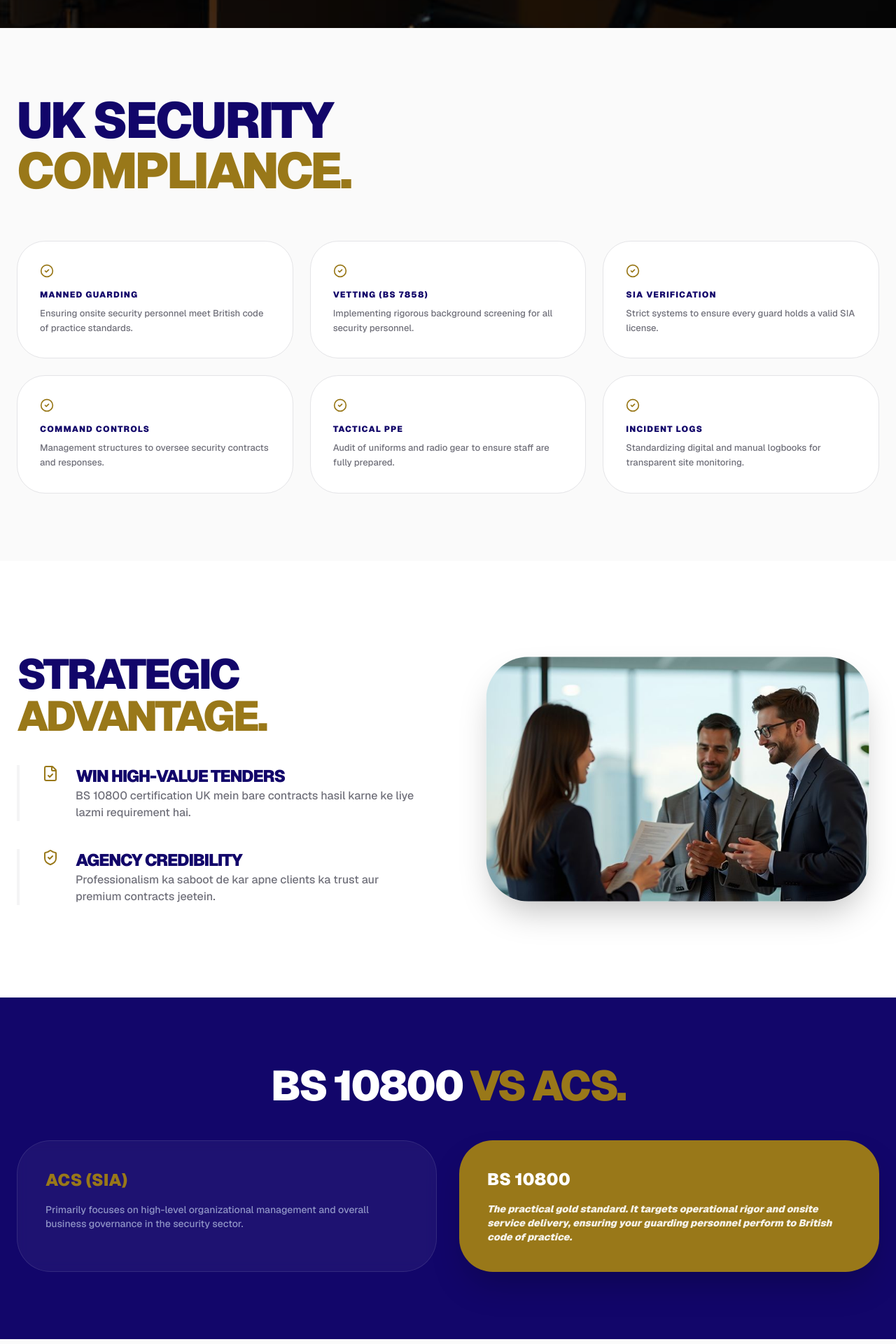
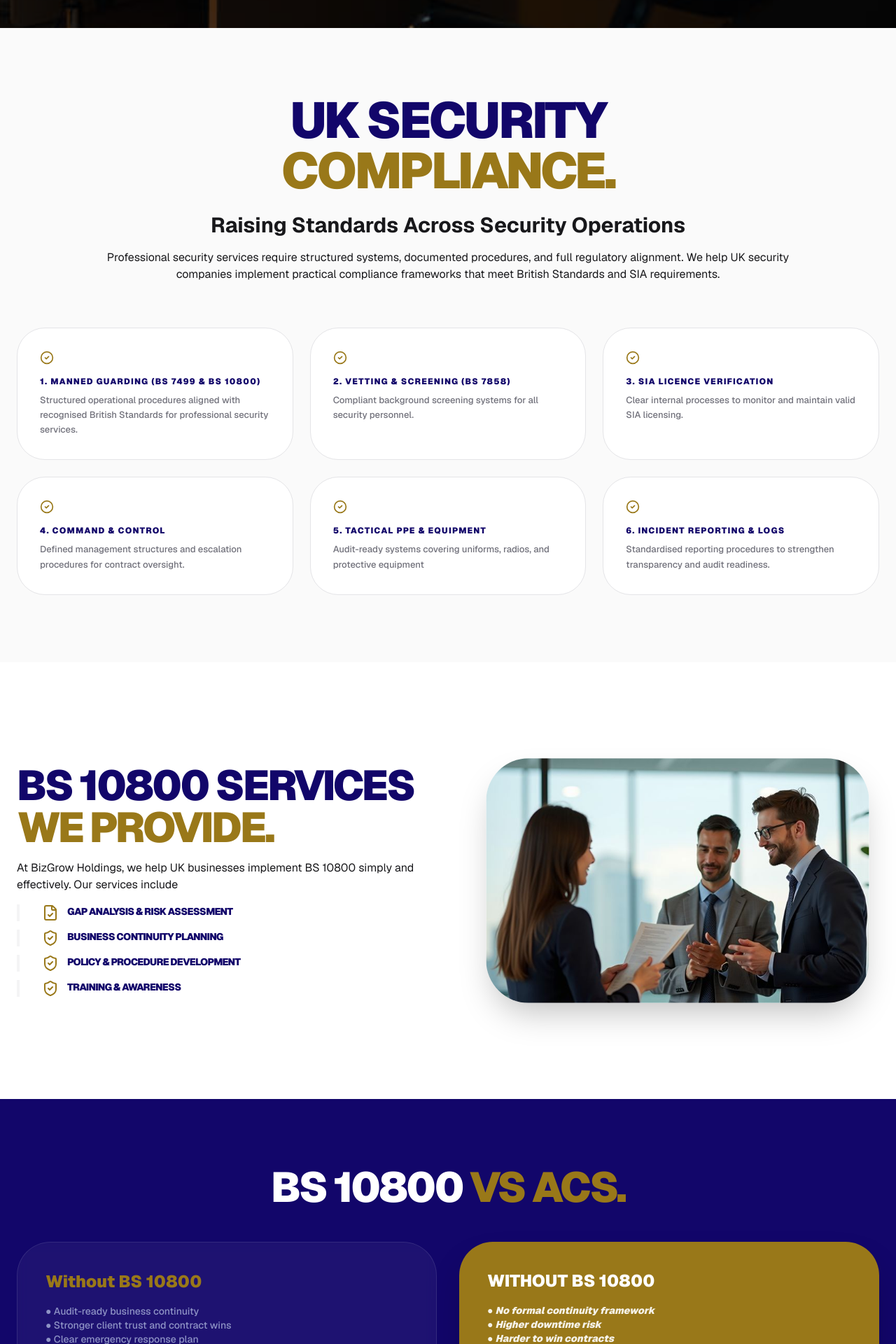
Before and after one commit to Umarnazir-7860/Bizgrow-Holdings, a Next.js app: page /our-services/bs-10800 in a window 1280 px wide. Shown: the part 760-2680 px from the top of the page at 70% size. Built offline with nearby package versions, Linux system fonts and the light colour scheme.

Commit message:
Add the seo content of bs10800 page

```diff
--- a/app/our-services/bs-10800/page.jsx
+++ b/app/our-services/bs-10800/page.jsx
@@ -17,6 +17,12 @@ import {
   PhoneCall,
 } from "lucide-react";
 
+export const metadata = {
+  title: "BS 10800 Certification Services | Business Continuity Support UK",
+  description:
+    "BizGrow Holdings helps UK businesses achieve BS 10800 certification to strengthen business continuity and improve audit readiness.",
+};
+
 const BS10800Page = () => {
   return (
     <main className="bg-white text-zinc-900 overflow-hidden">
@@ -35,7 +41,7 @@ const BS10800Page = () => {
 
         {/* Prominent Watermark */}
         <div className="absolute inset-0 flex items-center justify-center overflow-hidden pointer-events-none select-none z-10">
-          <h2 className="text-[10rem] md:text-[15rem] font-black text-white/[0.09] leading-none uppercase tracking-tighter">
+          <h2 className="text-[10rem] md:text-[15rem] font-black text-white/10 leading-none uppercase tracking-tighter">
             SAFETY
           </h2>
         </div>
@@ -43,22 +49,23 @@ const BS10800Page = () => {
         <div className="max-w-7xl mx-auto px-6 relative z-20 w-full pt-20">
           <div className="max-w-4xl">
             <FadeIn direction="right" duration="0.4">
-              <span className="text-[#997819] font-black uppercase tracking-[0.4em] text-xs md:text-sm">
-                British Standard for Security
+              <span className="text-[#997819] font-black uppercase tracking-[0.4em] text-sm md:text-xs">
+                British Standard for Security SERVICES
               </span>
             </FadeIn>
 
             <FadeIn direction="right" duration="0.6">
               <h1 className="text-5xl md:text-7xl font-black text-white mt-6 leading-[1.1] tracking-tighter uppercase">
-                BS 10800 <br />
-                <span className="text-[#997819]">CONSULTANCY.</span>
+                BS 10800 Support for UK
+                <span className="text-[#997819]"> CONSULTANCY.</span>
               </h1>
             </FadeIn>
 
             <FadeIn direction="right" duration="0.8">
               <p className="mt-10 text-blue-100/60 text-xl md:text-2xl max-w-2xl leading-relaxed font-medium italic">
-                "The essential benchmark for organizations providing manned
-                guarding and professional security operations in the UK."
+                "Get BS 10800 implemented properly, policies, processes,
+                evidence, and staff readiness with expert guidance from start to
+                sign-off."
               </p>
             </FadeIn>
 
@@ -75,35 +82,45 @@ const BS10800Page = () => {
       {/* 🔹 2. UK COMPLIANCE AUDIT (Grid Layout) */}
       <section className="py-24 bg-zinc-50">
         <div className="max-w-7xl mx-auto px-6">
-          <h2 className="text-5xl md:text-7xl font-black text-[#12066a] tracking-tighter uppercase mb-16">
+          <h2 className="text-5xl md:text-7xl font-black text-[#12066a] text-center tracking-tighter uppercase ">
             UK SECURITY <br />
             <span className="text-[#997819]">COMPLIANCE.</span>
           </h2>
+
+          <h3 className="text-3xl font-bold text-center mt-6">
+            Raising Standards Across Security Operations
+          </h3>
+          <p className="mb-16 mt-4 text-center max-w-7xl mx-30">
+            Professional security services require structured systems,
+            documented procedures, and full regulatory alignment. We help UK
+            security companies implement practical compliance frameworks that
+            meet British Standards and SIA requirements.
+          </p>
           <div className="grid grid-cols-1 md:grid-cols-3 gap-6">
             {[
               {
-                t: "Manned Guarding",
-                d: "Ensuring onsite security personnel meet British code of practice standards.",
+                t: "1.	Manned Guarding (BS 7499 & BS 10800)",
+                d: "Structured operational procedures aligned with recognised British Standards for professional security services.",
               },
               {
-                t: "Vetting (BS 7858)",
-                d: "Implementing rigorous background screening for all security personnel.",
+                t: "2.	Vetting & Screening (BS 7858)",
+                d: "Compliant background screening systems for all security personnel.",
               },
               {
-                t: "SIA Verification",
-                d: "Strict systems to ensure every guard holds a valid SIA license.",
+                t: "3.	SIA Licence Verification",
+                d: "Clear internal processes to monitor and maintain valid SIA licensing.",
               },
               {
-                t: "Command Controls",
-                d: "Management structures to oversee security contracts and responses.",
+                t: "4.	Command & Control",
+                d: "Defined management structures and escalation procedures for contract oversight.",
               },
               {
-                t: "Tactical PPE",
-                d: "Audit of uniforms and radio gear to ensure staff are fully prepared.",
+                t: "5.	Tactical PPE & Equipment",
+                d: "Audit-ready systems covering uniforms, radios, and protective equipment",
               },
               {
-                t: "Incident Logs",
-                d: "Standardizing digital and manual logbooks for transparent site monitoring.",
+                t: "6.	Incident Reporting & Logs",
+                d: "Standardised reporting procedures to strengthen transparency and audit readiness.",
               },
             ].map((item, idx) => (
               <div
@@ -127,32 +144,42 @@ const BS10800Page = () => {
       <section className="py-32 bg-white">
         <div className="max-w-7xl mx-auto px-6 flex flex-col md:flex-row gap-20 items-center">
           <div className="md:w-1/2">
-            <h3 className="text-4xl md:text-6xl font-black text-[#12066a] tracking-tighter uppercase mb-10">
-              STRATEGIC <br />{" "}
-              <span className="text-[#997819]">ADVANTAGE.</span>
+            <h3 className="text-4xl md:text-6xl font-black text-[#12066a] tracking-tighter uppercase ">
+              BS 10800 Services
+              <span className="text-[#997819]"> We Provide.</span>
             </h3>
-            <div className="space-y-10">
+            <p className="mb-4 mt-4">
+              At BizGrow Holdings, we help UK businesses implement BS 10800
+              simply and effectively. Our services include
+            </p>
+            <div className="space-y-3">
               {[
                 {
-                  t: "Win High-Value Tenders",
-                  d: "BS 10800 certification UK mein bare contracts hasil karne ke liye lazmi requirement hai.",
+                  t: "Gap Analysis & Risk Assessment",
                   icon: <FileCheck />,
                 },
                 {
-                  t: "Agency Credibility",
-                  d: "Professionalism ka saboot de kar apne clients ka trust aur premium contracts jeetein.",
+                  t: "Business Continuity Planning",
+                  icon: <ShieldCheck />,
+                },
+                {
+                  t: "Policy & Procedure Development",
+                  icon: <ShieldCheck />,
+                },
+                {
+                  t: "Training & Awareness",
                   icon: <ShieldCheck />,
                 },
               ].map((benefit, i) => (
                 <div
                   key={i}
-                  className="flex gap-6 border-l-4 border-zinc-100 pl-8 hover:border-[#997819] transition-all group"
+                  className="flex gap-3 border-l-4 border-zinc-100 pl-8 hover:border-[#997819] transition-all group"
                 >
                   <div className="text-[#997819] group-hover:scale-110 transition-transform">
                     {benefit.icon}
                   </div>
                   <div>
-                    <h4 className="font-black text-[#12066a] uppercase text-2xl tracking-tighter">
+                    <h4 className="font-black text-[#12066a] uppercase text-sm tracking-tighter">
                       {benefit.t}
                     </h4>
                     <p className="text-zinc-500 font-medium">{benefit.d}</p>
@@ -164,7 +191,7 @@ const BS10800Page = () => {
           <div className="md:w-1/2 rounded-[4rem] overflow-hidden shadow-2xl scale-95 hover:scale-100 transition-transform duration-700">
             <Image
               src="/security-professional.jpg"
-              alt="Security Guard"
+              alt="BS 10800 compliance with a UK security company "
               width={600}
               height={600}
               className="object-cover h-92"
@@ -183,21 +210,23 @@ const BS10800Page = () => {
           <div className="grid md:grid-cols-2 gap-8">
             <div className="p-10 bg-white/5 border border-white/10 rounded-[3rem] backdrop-blur-sm">
               <h4 className="text-[#997819] font-black text-2xl mb-4">
-                ACS (SIA)
+                Without BS 10800
               </h4>
               <p className="text-blue-100/60 text-sm font-medium">
-                Primarily focuses on high-level organizational management and
-                overall business governance in the security sector.
+                ● Audit-ready business continuity <br />
+                ● Stronger client trust and contract wins <br />
+                ● Clear emergency response plan <br />● Reduced downtime and
+                reputation risk
               </p>
             </div>
             <div className="p-10 bg-[#997819] rounded-[3rem] shadow-2xl">
               <h4 className="text-white font-black text-2xl mb-4 uppercase">
-                BS 10800
+                Without BS 10800
               </h4>
               <p className="text-white/90 text-sm font-black italic">
-                The practical gold standard. It targets operational rigor and
-                onsite service delivery, ensuring your guarding personnel
-                perform to British code of practice.
+                ● No formal continuity framework <br />
+                ● Higher downtime risk <br />
+                ● Harder to win contracts <br />● Lower credibility with clients
               </p>
             </div>
           </div>
@@ -209,30 +238,31 @@ const BS10800Page = () => {
         <div className="max-w-7xl mx-auto px-6">
           <div className="text-center mb-20">
             <h2 className="text-5xl font-black text-[#12066a] tracking-tighter uppercase leading-none">
-              OUR <span className="text-[#997819]">PROCESS.</span>
+              How Our BS 10800{" "}
+              <span className="text-[#997819]">Support Works?</span>
             </h2>
           </div>
           <div className="grid grid-cols-1 sm:grid-cols-2 md:grid-cols-4 gap-6">
             {[
               {
                 n: "01",
-                t: "Gap Analysis",
-                d: "Reviewing your current security management systems against BS 10800.",
+                t: "Initial Assessment",
+                d: "We review your current business continuity processes and identify gaps against BS 10800 requirements.",
               },
               {
                 n: "02",
-                t: "Manual Prep",
-                d: "Drafting compliant policies, risk assessments, and incident logs.",
+                t: "Implementation Support",
+                d: "We help you create a structured business continuity plan, define roles and responsibilities, and develop response strategies.",
               },
               {
                 n: "03",
-                t: "Staff Vetting",
-                d: "Ensuring all personnel meet the strict BS 7858 vetting requirements.",
+                t: "Documentation & Training",
+                d: "We prepare all necessary documents, train your staff, and ensure everyone understands their role during disruptions.",
               },
               {
                 n: "04",
-                t: "Audit Support",
-                d: "Full technical support through the final certification audit process.",
+                t: "Audit Readiness",
+                d: "We guide you through internal audits and help you stay compliant with the standard.",
               },
             ].map((step, i) => (
               <div
@@ -264,15 +294,15 @@ const BS10800Page = () => {
             {[
               {
                 q: "Is BS 10800 mandatory for UK security companies?",
-                a: "While not legally mandatory like SIA licensing, it is often a compulsory requirement for winning public sector and high-end private security tenders.",
+                a: "BS 10800 is not a legal requirement like SIA licensing. However, many public-sector contracts and high-value private tenders require compliance with recognised British Standards, making it a strong competitive advantage.",
               },
               {
-                q: "How long does the certification process take?",
-                a: "Typically, it takes 4-8 weeks depending on the current state of your agency's documentation and staff vetting records.",
+                q: "How long does the certification certification  take?",
+                a: "The timeframe typically ranges from 4–8 weeks, depending on your current documentation, operational controls, and staff vetting processes. A structured implementation plan can significantly speed up approval.",
               },
               {
                 q: "Does BS 10800 replace ISO 9001?",
-                a: "No, BS 10800 is a sector-specific standard that works alongside ISO 9001 to prove expertise in security service delivery.",
+                a: "No. BS 10800 is a security sector-specific standard that complements ISO 9001. While ISO 9001 focuses on quality management systems, BS 10800 demonstrates professional competence in delivering security services.",
               },
             ].map((faq, i) => (
               <div
@@ -315,33 +345,30 @@ const BS10800Page = () => {
               </div>
 
               <FadeIn direction="up" delay={0.2}>
-                <h2 className="text-4xl md:text-8xl font-black text-white tracking-tighter mb-10 uppercase relative z-10 leading-[0.9]">
-                  BECOME <br />
-                  <span className="text-[#997819]">BS 10800 CERTIFIED.</span>
+                <h2 className="text-xl md:text-5xl font-black text-white tracking-tighter mb-10 uppercase relative z-10 leading-[0.9]">
+                  Get
+                  <span className="text-[#997819]">
+                    {" "}
+                    BS 10800 Support{" "}
+                  </span>{" "}
+                  with BizGrow Holdings
                 </h2>
               </FadeIn>
 
               <FadeIn direction="up" delay={0.4}>
                 <p className="text-blue-100/70 mb-12 font-medium max-w-2xl mx-auto text-lg md:text-xl italic">
-                  "Elevate your security agency to the gold standard of UK
-                  manned guarding. Professionalism, compliance, and trust—all in
-                  one certification."
+                  "If your business wants to protect itself from disruption,
+                  build resilience, and demonstrate professional continuity
+                  planning, BS 10800 is the right choice."
                 </p>
               </FadeIn>
 
               <FadeIn direction="up" delay={0.6}>
-                <div className="flex flex-col sm:flex-row gap-6 relative z-10">
+                <div className="flex flex-col sm:flex-row items-center justify-center gap-6 relative z-10 ">
                   <button className="bg-[#997819] text-white px-16 py-6 rounded-2xl font-black uppercase tracking-[0.3em] text-xs hover:bg-white hover:text-[#12066a] transition-all duration-700 shadow-2xl group flex items-center gap-3">
                     Get Expert Consultancy
                     <ArrowRight className="group-hover:translate-x-2 transition-transform" />
                   </button>
-
-                  <a
-                    href="tel:+447898205035"
-                    className="bg-white/10 backdrop-blur-md border border-white/20 text-white px-10 py-6 rounded-2xl font-black uppercase tracking-[0.2em] text-xs hover:bg-white hover:text-[#12066a] transition-all duration-500 flex items-center gap-3"
-                  >
-                    <PhoneCall size={18} /> Call Now
-                  </a>
                 </div>
               </FadeIn>
             </div>
```
